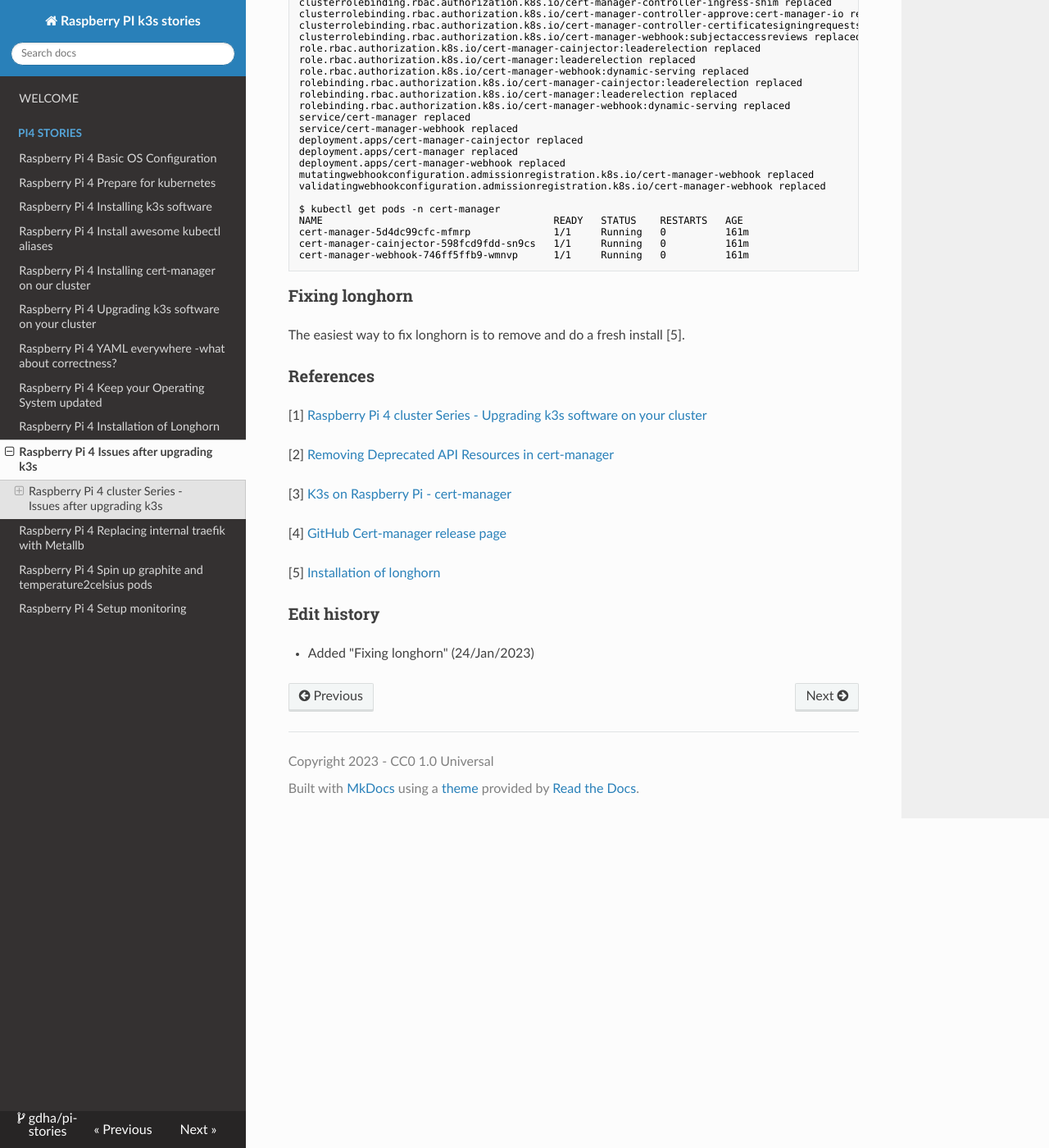
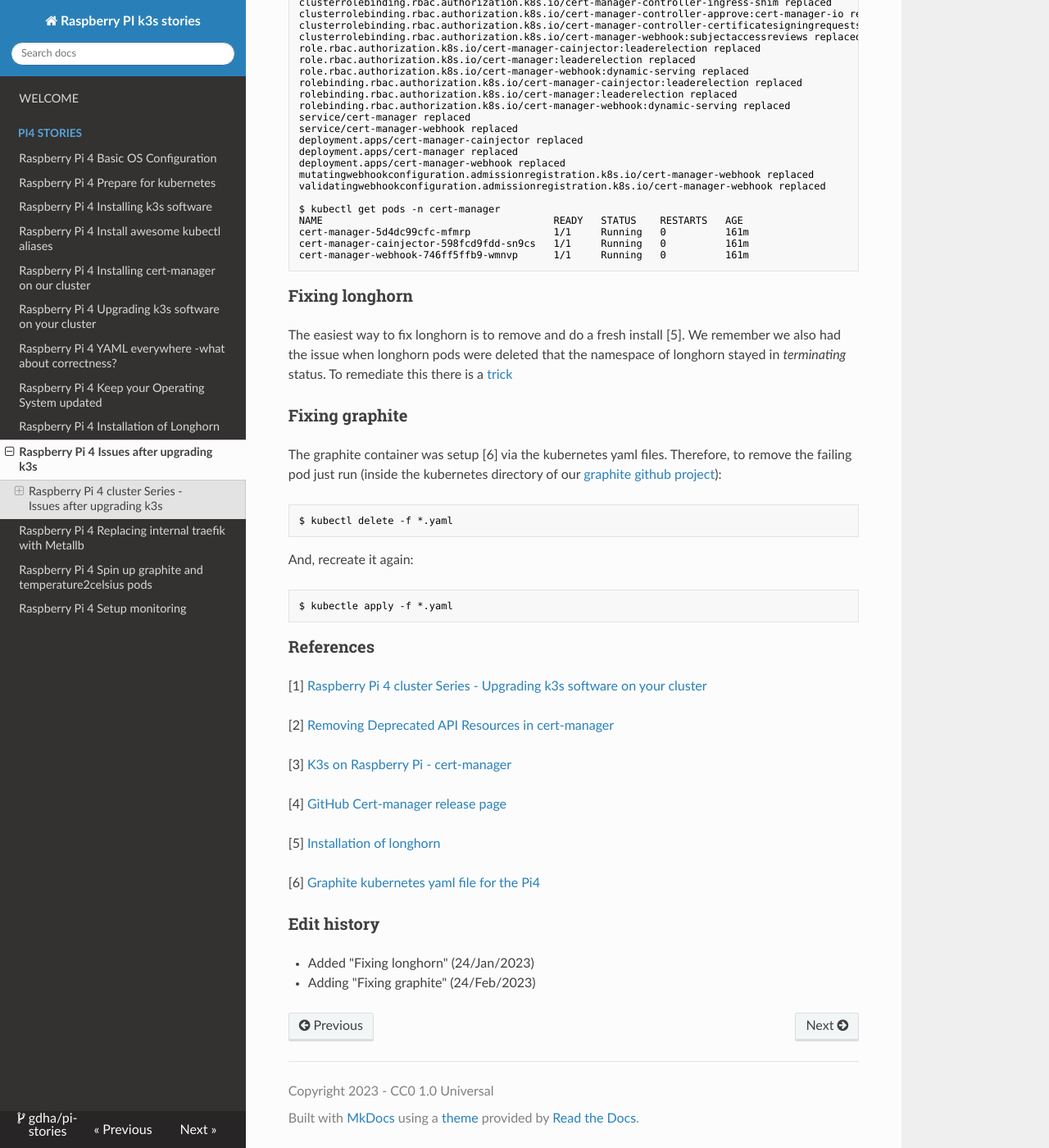
Before and after one commit to gdha/pi-stories, an MkDocs documentation site: the page built from docs/pi-stories10.md, in a window 1280 px wide and 1400 px high, scrolled down 1634 px. Shown: the whole window at 82% size. Built offline with MkDocs 1.6.1, drawn with Linux system fonts in a browser that asks for light colours; nearby versions of some CDN libraries.

Commit message:
adding fixing graphite

````diff
--- a/docs/pi-stories10.md
+++ b/docs/pi-stories10.md
@@ -95,7 +95,22 @@
 
 ### Fixing longhorn
 
-The easiest way to fix longhorn is to remove and do a fresh install [5].
+The easiest way to fix longhorn is to remove and do a fresh install [5]. We remember we also had the issue when longhorn pods were deleted that the namespace of longhorn stayed in *terminating* status. To remediate this there is a [trick](https://medium.com/@it-craftsman/how-to-fix-kubernetes-namespaces-stuck-in-terminating-state-ea46c5fff045)
+
+### Fixing graphite
+
+The graphite container was setup [6] via the kubernetes yaml files. Therefore, to remove the failing pod just run (inside the kubernetes directory of our [graphite github project](https://github.com/gdha/pi4-graphite)):
+
+```bash
+$ kubectl delete -f *.yaml
+```
+
+And, recreate it again:
+
+```bash
+$ kubectle apply -f *.yaml
+```
+
 
 ### References
 
@@ -109,7 +124,9 @@
 
 [5] [Installation of longhorn](https://gdha.github.io/pi-stories/pi-stories9/)
 
+[6] [Graphite kubernetes yaml file for the Pi4](https://github.com/gdha/pi4-graphite/blob/main/kubernetes/readme.md)
 
 ### Edit history
 
 - Added "Fixing longhorn" (24/Jan/2023)
+- Adding "Fixing graphite" (24/Feb/2023)
````
